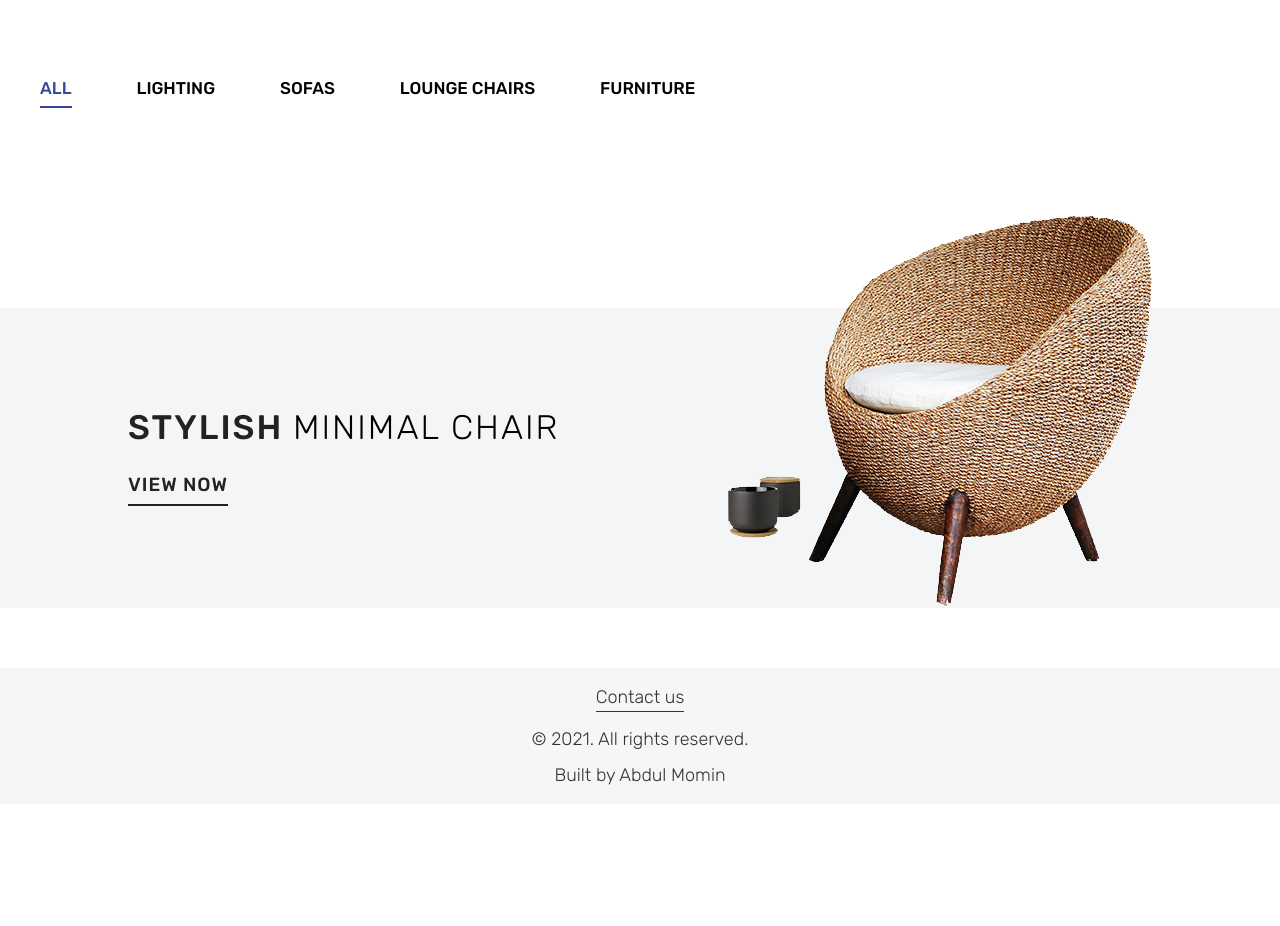
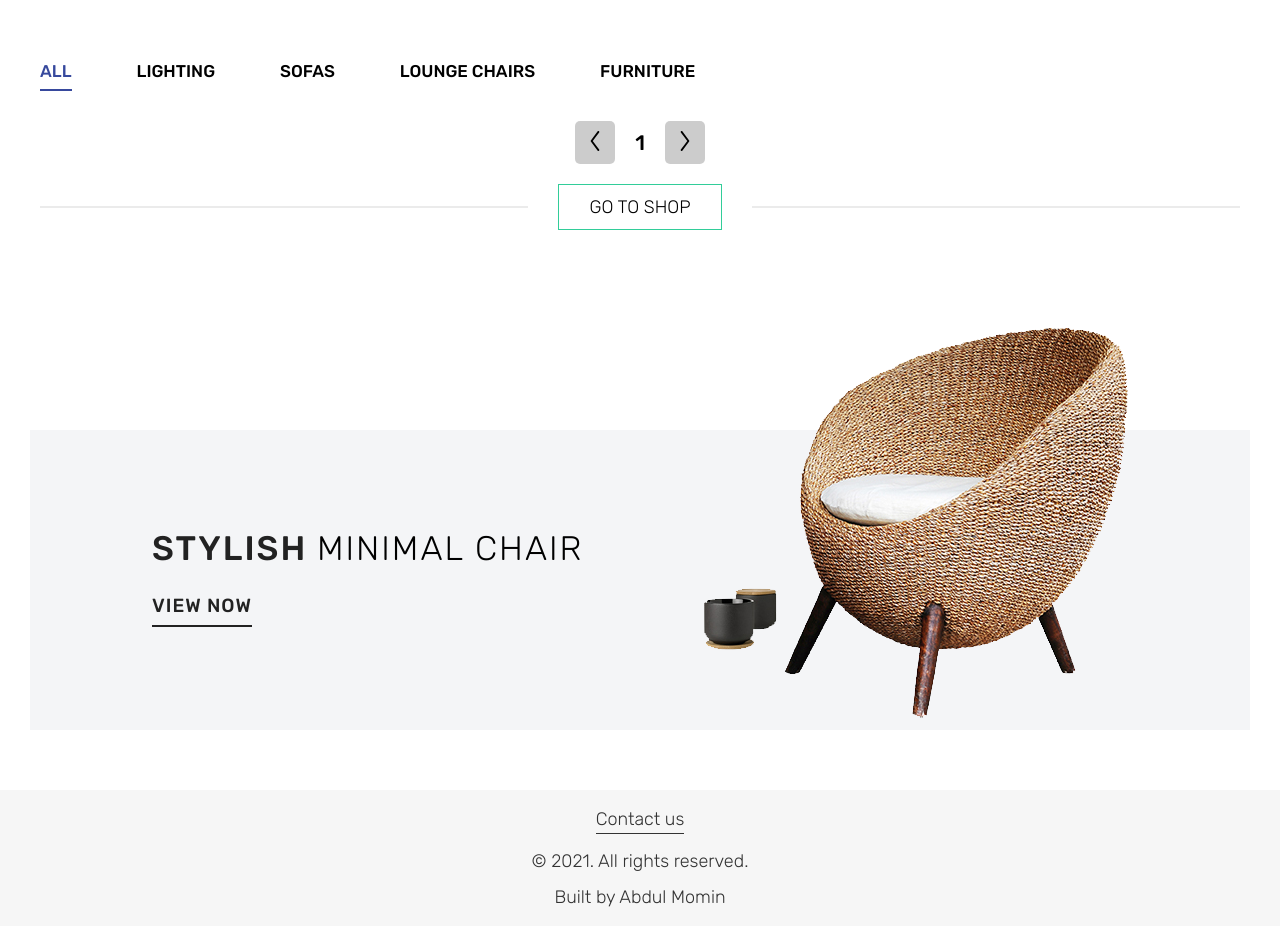
Before and after one commit to abdulmomin123/coders-tech, a Next.js app: page / in a window 1280 px wide. Shown: the part 769-1695 px from the top of the page. Before the commit the page ends 1573 px from the top, so only its background shows below. Built offline with nearby package versions, Linux system fonts and the light colour scheme.

Commit message:
Completed ProductsCarousel without adding ProductPreview

```diff
--- a/src/components/FeaturedProdBanner.tsx
+++ b/src/components/FeaturedProdBanner.tsx
@@ -29,7 +29,7 @@ const Title = styled.h2`
 
 const ImageContainer = styled.div`
   position: absolute;
-  bottom: 0;
+  bottom: 1rem;
   right: 10%;
 `;
 
--- a/src/components/ProductsCarousel.tsx
+++ b/src/components/ProductsCarousel.tsx
@@ -1,5 +1,6 @@
+import Link from 'next/link';
 import { useState } from 'react';
-import styled from 'styled-components';
+import styled, { css } from 'styled-components';
 import { Categories } from '../Types';
 
 const Root = styled.section`
@@ -17,16 +18,19 @@ const CategoryButtonsContainer = styled.div`
   margin-bottom: 3rem;
 `;
 
+const textTransform = css`
+  text-transform: uppercase;
+`;
+
 const CategoryBtn = styled.button<{ isSelected: boolean }>`
   font-size: 1.7rem;
   font-weight: 500;
-  text-transform: uppercase;
+  ${textTransform}
   padding-bottom: 0.8rem;
   color: ${({ isSelected }) => (isSelected ? '#37499d' : 'initial')};
   border-bottom: 2px solid
     ${({ isSelected }) => (isSelected ? '#37499d' : 'transparent')};
   transition: color 0.2s, border 0.2s;
-  cursor: pointer;
 
   &:hover {
     color: #37499d;
@@ -36,13 +40,80 @@ const CategoryBtn = styled.button<{ isSelected: boolean }>`
 
 const ProductGrid = styled.div``;
 
-const PaginationBtn = styled.button``;
+const PaginationButtons = styled.div`
+  display: grid;
+  grid-template-columns: repeat(3, max-content);
+  align-items: center;
+  justify-content: center;
+  gap: 2rem;
+  margin-bottom: 2rem;
+`;
 
-const ShopBtn = styled.button``;
+const PaginationBtn = styled.button`
+  padding: 1rem;
+  background: rgba(0, 0, 0, 0.2);
+  border-radius: 5px;
+  transition: background 0.2s;
+
+  &:hover {
+    background: rgba(0, 0, 0, 0.15);
+  }
+`;
+
+const PageNumber = styled.span`
+  font-size: 2.1rem;
+  font-weight: 500;
+`;
+
+const Icon = styled.svg<{ isLeft?: boolean }>`
+  width: 2rem;
+  height: 2rem;
+  fill: #000;
+  ${({ isLeft }) => isLeft && 'transform: rotate(180deg);'}
+`;
+
+const position = css`
+  position: relative;
+`;
+
+const ShopButtonContainer = styled.div`
+  ${position}
+`;
+
+const Line = styled.span`
+  position: absolute;
+  top: 50%;
+  left: 0;
+  height: 2px;
+  width: 100%;
+  background: #ebebeb;
+  transform: translateY(-50%);
+`;
+
+const InnerContainer = styled.div`
+  ${position}
+  display: inline-block;
+  padding: 0 3rem;
+  background: #fff;
+`;
+
+const ShopBtn = styled.a`
+  font-size: 1.8rem;
+  ${textTransform}
+  padding: 1.3rem 3rem;
+  background: #fff;
+  border: 1px solid var(--accent-color);
+  transition: background 0.2s;
+
+  &:hover {
+    background: var(--accent-color);
+  }
+`;
 
 const ProductsCarousel = () => {
   // State
   const [selectedCategory, setSelectedCategory] = useState<Categories>('all');
+  const [currentPage, setCurrentPage] = useState(1);
 
   const updateCategory = (target: HTMLButtonElement) =>
     setSelectedCategory(target.textContent!.toLowerCase() as Categories);
@@ -84,10 +155,38 @@ const ProductsCarousel = () => {
       </CategoryButtonsContainer>
 
       {/* Products grid */}
+      <ProductGrid></ProductGrid>
 
       {/* Pagination buttons */}
+      <PaginationButtons>
+        {/* Left button */}
+        <PaginationBtn>
+          <Icon isLeft={true}>
+            <use href="/chevron-right.svg#icon" />
+          </Icon>
+        </PaginationBtn>
+
+        {/* Current page text */}
+        <PageNumber>{currentPage}</PageNumber>
+
+        {/* Right button */}
+        <PaginationBtn>
+          <Icon>
+            <use href="/chevron-right.svg#icon" />
+          </Icon>
+        </PaginationBtn>
+      </PaginationButtons>
 
       {/* Go to shop button */}
+      <ShopButtonContainer>
+        <Line />
+
+        <InnerContainer>
+          <Link href="/shop" passHref>
+            <ShopBtn>Go to Shop</ShopBtn>
+          </Link>
+        </InnerContainer>
+      </ShopButtonContainer>
     </Root>
   );
 };
--- a/src/pages/_app.tsx
+++ b/src/pages/_app.tsx
@@ -11,6 +11,10 @@ const ContentArea = styled.main`
   max-width: 150rem;
   margin: 0 auto;
   padding: 3rem 0;
+
+  @media only screen and (max-width: 96.25em) {
+    padding: 3rem;
+  }
 `;
 
 function MyApp({ Component, pageProps }: AppProps) {
```
Also changed, not shown: public/chevron-right.svg (added).
